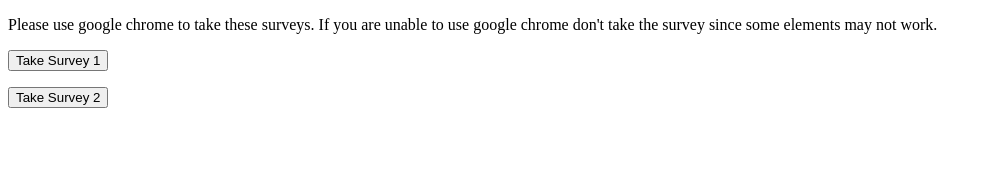
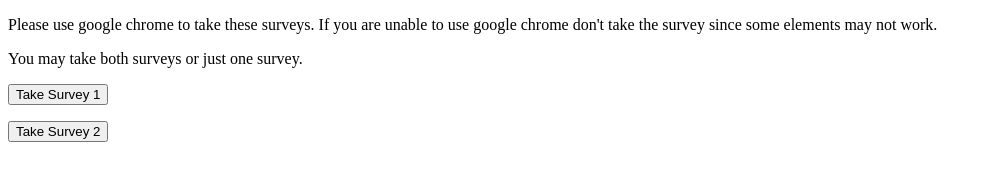
Before and after one commit to cam-macd/cam-macd.github.io, a plain HTML site: page index.html in a window 1280 px wide. Shown: the whole page, without its empty margins (0-987 px from the left). Drawn offline with Linux system fonts and the light colour scheme.

Commit message:
Update index.html

```diff
--- a/index.html
+++ b/index.html
@@ -1,6 +1,7 @@
 <!DOCTYPE html>
 <html>
 	<p>Please use google chrome to take these surveys. If you are unable to use google chrome don't take the survey since some elements may not work.</p>
+	<p>You may take both surveys or just one survey.</p>
 	<form action="Human_Likeness_Survey/Consent_Page.html">
 		<input type="submit" value="Take Survey 1"/>
 	</form>
```
